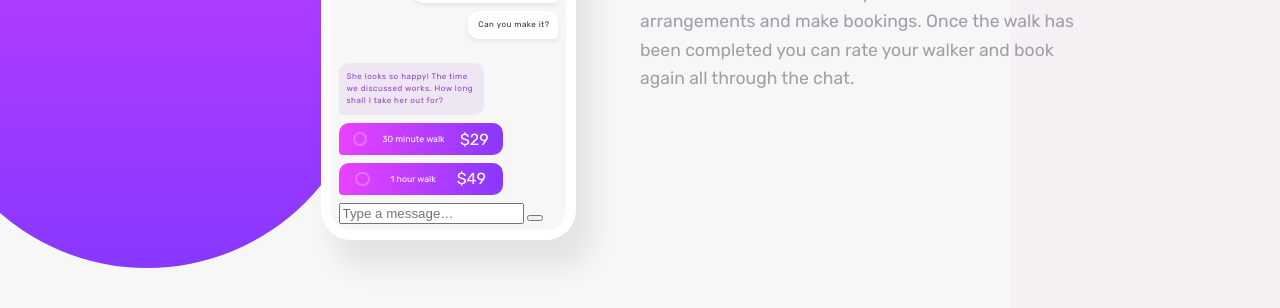
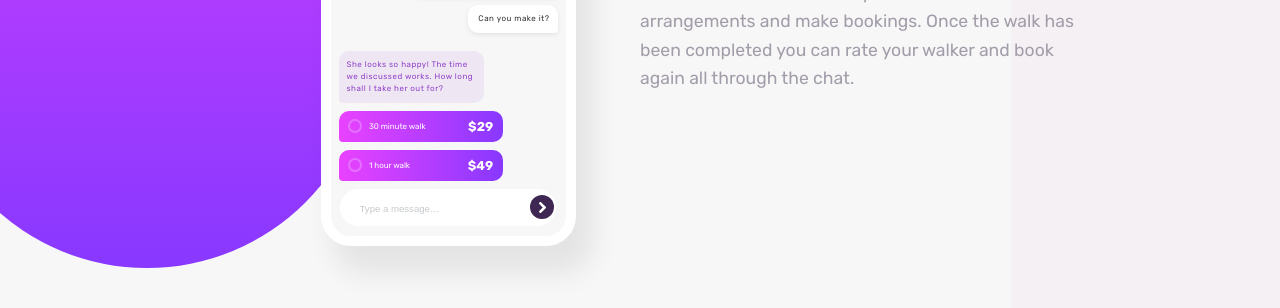
Before and after one commit to mehmet-emin-git/chat-app-illustration, a plain HTML site: page index.html in a window 1280 px wide. Shown: the part 420-728 px from the top of the page. Drawn offline with Linux system fonts and the light colour scheme.

Commit message:
:lipstick: finishing the desktop view
desktop view finished

```diff
--- a/index.html
+++ b/index.html
@@ -51,20 +51,26 @@
           <p>She looks so happy! The time we discussed works. How long shall I take her out for?</p>
         </div>
         <div class="price flex">
+          <div class="flex">
             <span class="circle"></span>
             <span class="time">30 minute walk</span>
+          </div>
           <span class="dollar-price">$29</span>
         </div>
         <div class="price flex">
+          <div class="flex">
             <span class="circle"></span>
             <span class="time">1 hour walk</span>
+          </div>
           <span class="dollar-price">$49</span>
         </div>
 
-        <div class="send">
+        <div class="send flex">
+          <div class="input">
             <label for="send-msg"></label>
             <input type="text" id="send-msg" name="send-msg" placeholder="Type a message…">
-          <button class="btn"></button>
+            <button class="btn"><img class="chevron" src="./images/chevron.svg" alt="chevron icon"></button>
+          </div>
         </div>
       </div>
       </div>
--- a/style.sass
+++ b/style.sass
@@ -80,7 +80,7 @@ img
 	// justify-content: flex-end
 
 	.frame
-		height: 520px
+		height: 532px
 		width: 255px
 		border: 10px solid $white
 		border-radius: 30px
@@ -197,7 +197,7 @@ img
 			.small
 				text-align: right
 				max-width: 90px
-				margin-bottom: 1.5rem
+				margin-bottom: 1.1rem
 
 			.images
 				margin: .8rem 0 .7rem 0
@@ -215,8 +215,8 @@ img
 				background: $price-gradient
 				max-width: 75%
 				color: $white
-				padding: .4rem
-				justify-content: space-around
+				padding: .5rem .6rem
+				justify-content: space-between
 				border-radius: 10px
 				border-bottom-left-radius: 4px
 				margin-bottom: .5rem
@@ -230,7 +230,44 @@ img
 					height: .9rem
 
 				.time
-					font-size: .55rem
+					font-size: .5rem
+					margin-left: .4rem
+
+				.dollar-price
+					font-size: .8rem
+					font-weight: 600
+
+			.send
+				position: relative
+				#send-msg
+					background: $white
+					border: none
+					outline: none
+					padding: .7rem 1.2rem
+					border-radius: 30px
+					width: 100%
+
+					&::placeholder
+						font-size: .6rem
+						color: $grayish-blue
+
+				.btn
+					display: flex
+					justify-content: center
+					align-items: center
+					border-radius: 50%
+					border: none
+					outline: none
+					background: $very-dark-desaturated-violet
+					width: 1.5rem
+					height: 1.5rem
+					position: absolute
+					right: .2rem
+					top: .4rem
+
+					.chevron
+						width: .7rem
+						height: .7rem
 
 
 // the main heading styles
```
Also changed, not shown: css/style.css, images/chevron.svg (added), 1 other file. Lines whose indentation alone changed are shown as unchanged.
